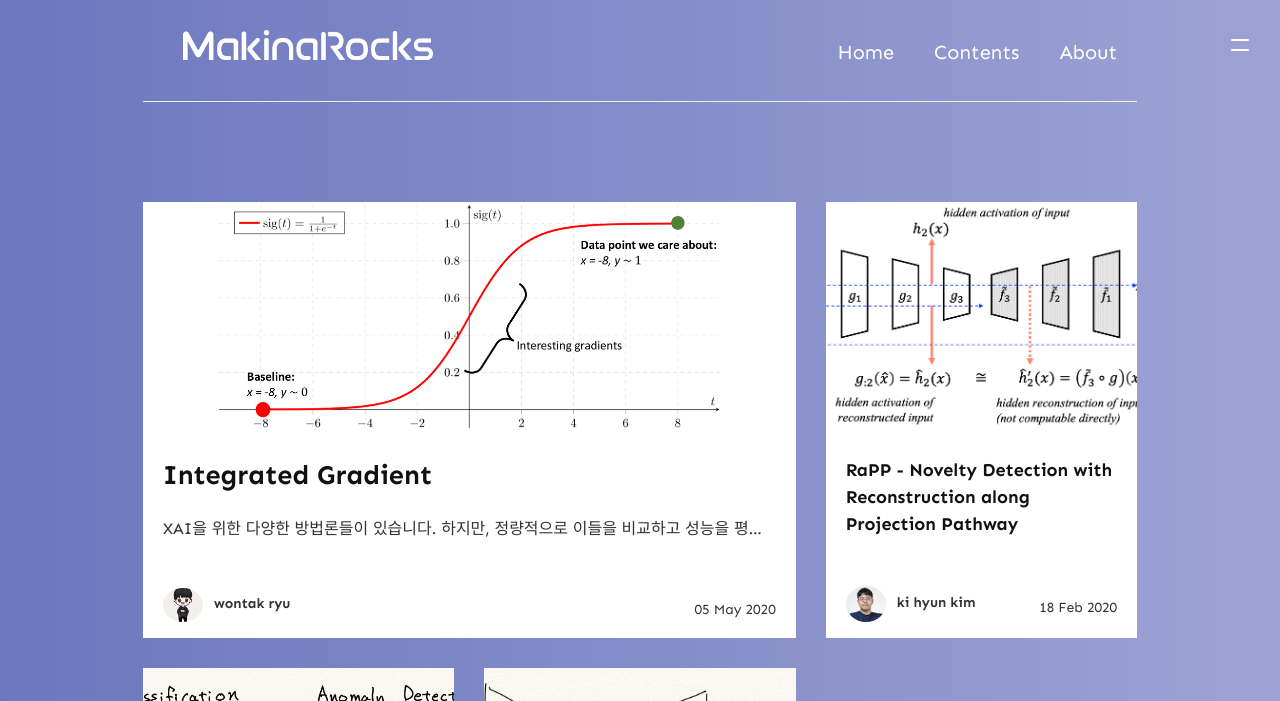
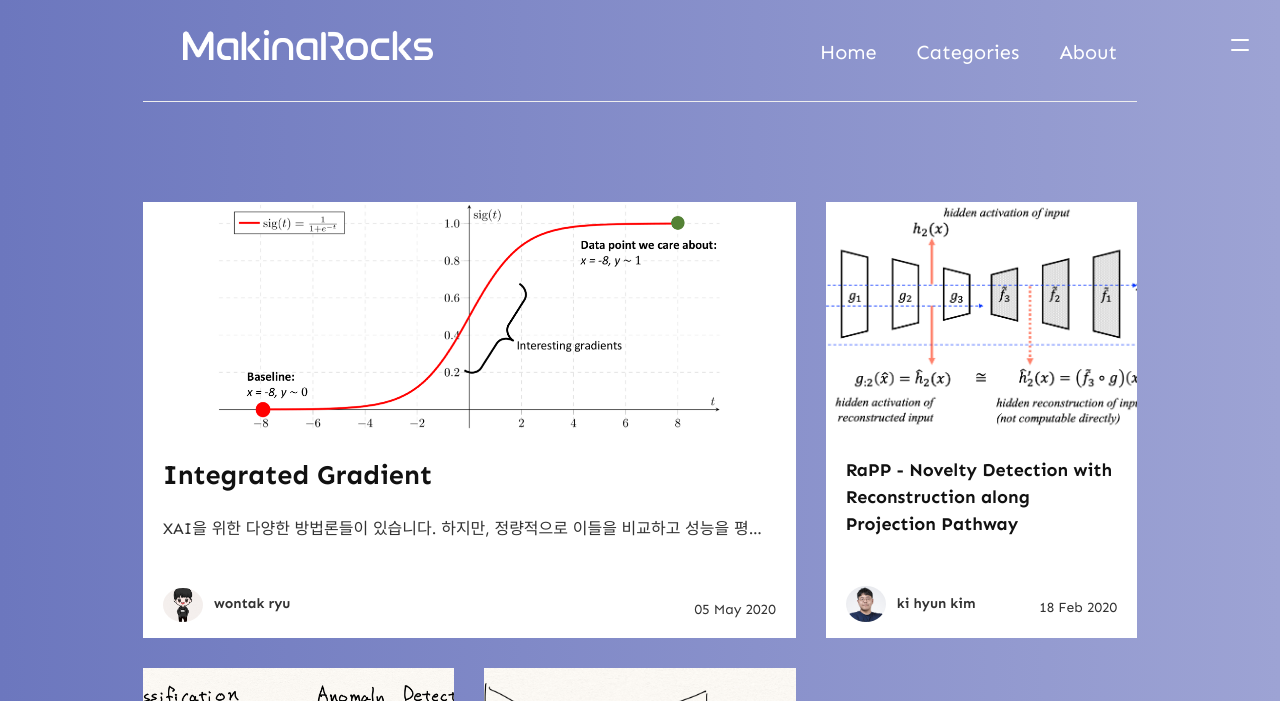
Before and after one commit to wowthemesnet/jekyll-theme-memoirs, a Jekyll site: the page built from index.html, in a window 1280 px wide. Shown: the top 701 px of the page. Built offline with Jekyll 4.4.1, drawn with Linux system fonts in a browser that asks for light colours; nearby versions of some CDN libraries; the list of posts is cut into pages by our own code; comment, search, counter and statistics services are not loaded.

Commit message:
contents -> categories

```diff
--- a/_layouts/default.html
+++ b/_layouts/default.html
@@ -61,7 +61,7 @@
                 <img src="{{ site.baseurl }}/{{ site.logo }}" alt="{{ site.name }}" style="width:250px">
             </a>
             <li class="header-il"><a class="header-il-a" href="http://makinarocks.ai/">About</a></li>
-            <li class="header-il"><a class="header-il-a" href="{{ site.baseurl }}/contents">Contents</a></li>
+            <li class="header-il"><a class="header-il-a" href="{{ site.baseurl }}/categories">Categories</a></li>
             <li class="header-il"><a class="header-il-a" href="{{ site.baseurl }}/" >Home</a></li>
             <!-- <li class="header-il"><a class="header-il-a" href="{{ site.baseurl }}/contact" >Contact</a></li>        -->
             <!-- <li class="header-il"><a class="header-il-a" href="{{ site.baseurl }}/about">About</a></li> -->
@@ -80,7 +80,7 @@
         <ul>
             <h3>Navigation</h3>
             <li><a class="header-il-a" href="{{ site.baseurl }}/" >Home</a></li>
-            <li><a class="header-il-a" href="{{ site.baseurl }}/contents">Contents</a></li>
+            <li><a class="header-il-a" href="{{ site.baseurl }}/categories">Categories</a></li>
             <li><a class="header-il-a" href="http://makinarocks.ai/">About</a></li>
 
             <!-- <li><a href="{{ site.baseurl }}/">Home</a></li>
```
